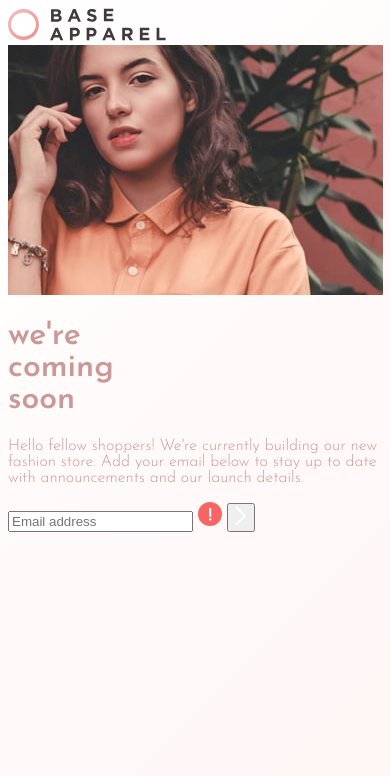
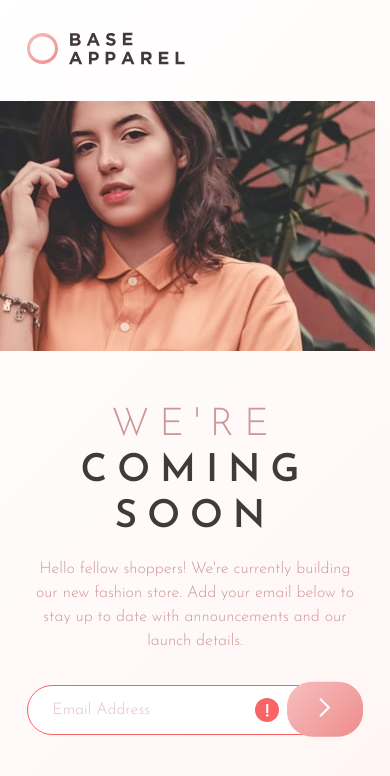
Before and after one commit to georit/base-apparel-coming-soon-page, a plain HTML site: page index.html in a window 390 px wide. Drawn offline with Linux system fonts and the light colour scheme.

Commit message:
Add mobile styles

```diff
--- a/index.html
+++ b/index.html
@@ -33,13 +33,13 @@
         Add your email below to stay up to date with announcements and our
         launch details.
       </p>
-      <div class="input-field-container">
+      <form class="input-field-form empty" id="input-field-form">
         <label for="email">
           <input
             type="email"
             name="email"
             id="email"
-            placeholder="Email address"
+            placeholder="Email Address"
           />
         </label>
         <svg
@@ -58,7 +58,12 @@
             />
           </g>
         </svg>
-        <button class="btn-submit" id="btn-submit">
+        <button
+          class="btn-submit"
+          id="btn-submit"
+          type="submit"
+          form="input-field-form"
+        >
           <svg
             class="icon-btn-submit"
             xmlns="http://www.w3.org/2000/svg"
@@ -73,7 +78,7 @@
             />
           </svg>
         </button>
-      </div>
+      </form>
     </div>
     <!-- *****scripts***** -->
     <script src="./script.js"></script>
--- a/style.css
+++ b/style.css
@@ -27,6 +27,8 @@
 /* *****general styles***** */
 * {
   box-sizing: border-box;
+  margin: 0;
+  padding: 0;
 }
 
 body {
@@ -43,3 +45,104 @@ body {
 img {
   max-width: 100%;
 }
+
+header,
+div.hero,
+div.coming-soon,
+div.coming-soon form.input-field-form,
+div.coming-soon form.input-field-form label,
+div.coming-soon form.input-field-form label input[type="email"] {
+  width: 100%;
+}
+
+/* *****header***** */
+header {
+  padding: 2rem 7%;
+}
+
+div.coming-soon {
+  padding: 3rem 7% 5rem;
+  text-align: center;
+}
+
+div.coming-soon h1.main-heading {
+  color: var(--dark-grayish-red);
+  font-size: 2.4rem;
+  letter-spacing: 10px;
+  line-height: 1.2;
+  padding-bottom: 1rem;
+  text-transform: uppercase;
+}
+
+div.coming-soon h1.main-heading span.red-text {
+  color: var(--desaturated-red);
+  font-weight: 300;
+}
+
+div.coming-soon p.coming-soon-text {
+  font-weight: 400;
+  line-height: 1.5;
+  padding-bottom: 2rem;
+}
+
+div.coming-soon form.input-field-form {
+  position: relative;
+}
+
+div.coming-soon form.input-field-form label input[type="email"] {
+  border: 1px solid hsla(0, 36%, 70%, 0.5);
+  border-radius: 25px;
+  color: var(--desaturated-red);
+  font-family: inherit;
+  font-size: 1rem;
+  padding: 1rem 1.5rem;
+  transition: all 0.2s;
+}
+
+div.coming-soon form.input-field-form label input[type="email"]:focus {
+  outline: none;
+}
+
+/* **email input submitted empty** */
+div.coming-soon form.input-field-form.empty label input[type="email"] {
+  border: 1px solid var(--soft-red);
+}
+
+div.coming-soon form.input-field-form label ::-webkit-input-placeholder {
+  color: hsl(0, 36%, 70%, 0.6);
+}
+
+div.coming-soon form.input-field-form label :-ms-input-placeholder {
+  color: hsl(0, 36%, 70%, 0.6);
+}
+
+div.coming-soon form.input-field-form label ::placeholder {
+  color: hsl(0, 36%, 70%, 0.6);
+}
+
+div.coming-soon form.input-field-form svg.icon-error,
+div.coming-soon form.input-field-form button.btn-submit {
+  position: absolute;
+}
+
+div.coming-soon form.input-field-form svg.icon-error {
+  right: 25%;
+  top: 50%;
+  transform: translateY(-50%);
+  display: none;
+}
+
+div.coming-soon form.input-field-form.empty svg.icon-error {
+  display: block;
+}
+
+div.coming-soon form.input-field-form button.btn-submit {
+  background: var(--gradient-redish);
+  border: none;
+  border-radius: 25px;
+  cursor: pointer;
+  padding: 1rem 2rem;
+  right: 0;
+  bottom: 0;
+  transform: translateY(3%);
+}
```
